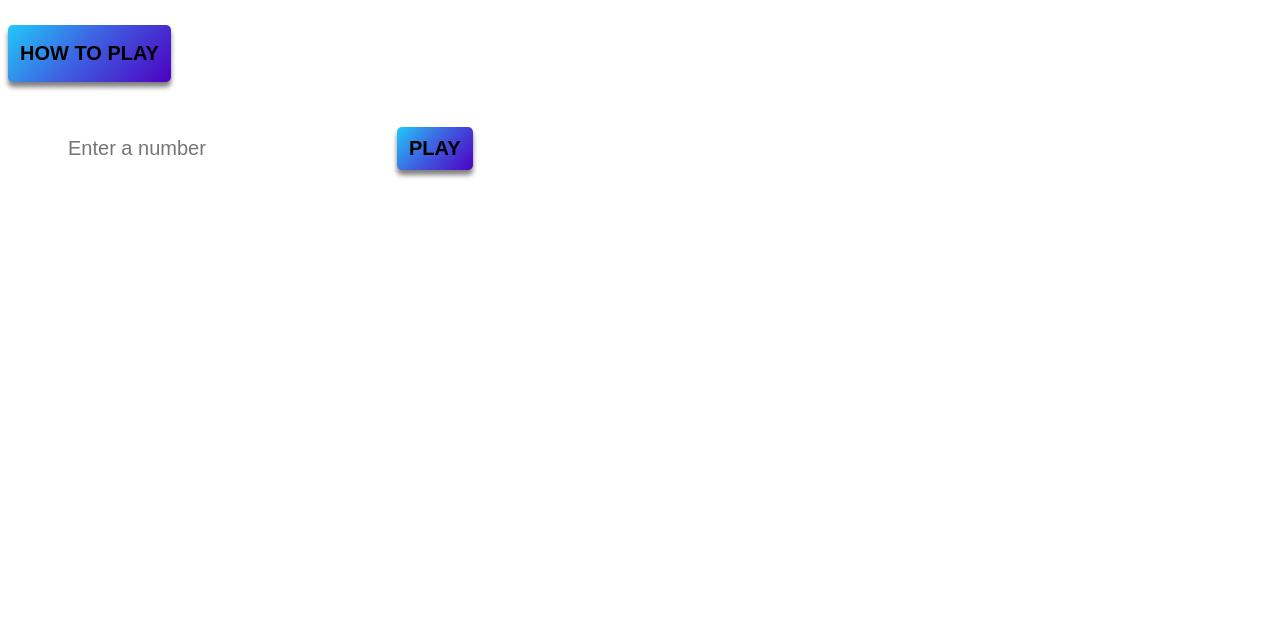
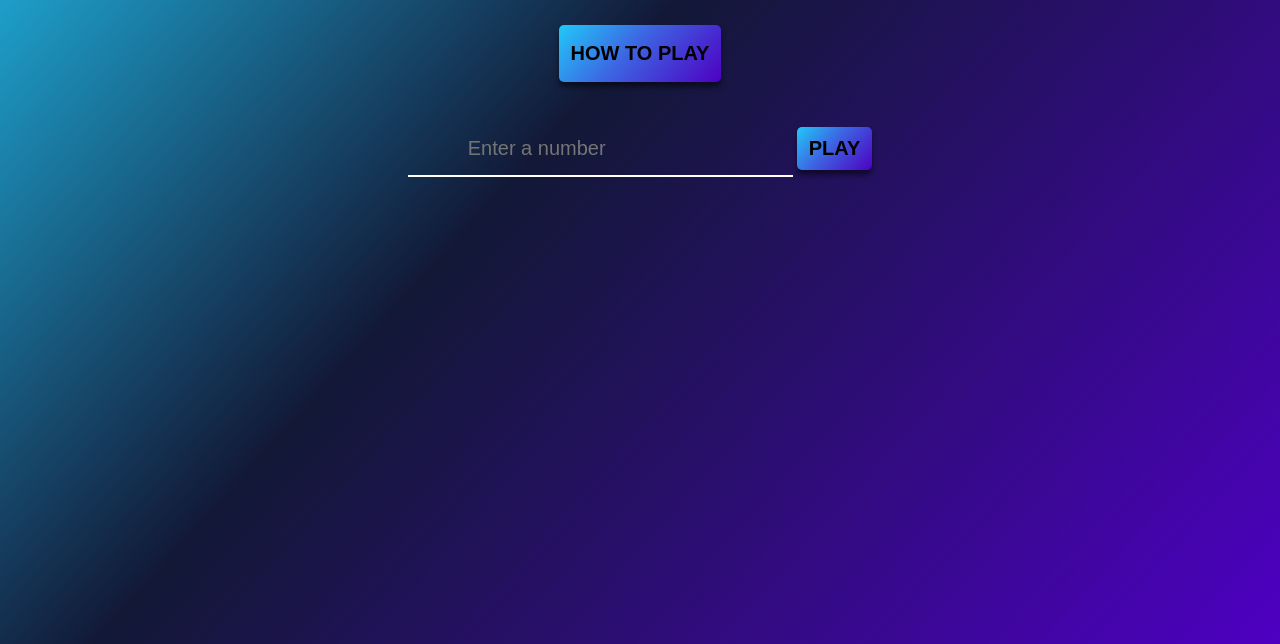
Before and after one commit to Adecom16/Lottery-Game, a plain HTML site: page index.html in a window 1280 px wide. Shown: the part 236-880 px from the top of the page. Before the commit the page ends 800 px from the top, so only its background shows below. Drawn offline with Linux system fonts and the light colour scheme.

Commit message:
Update style.css

```diff
--- a/style.css
+++ b/style.css
@@ -5,14 +5,14 @@ initial-value: 132deg;
 inherits: false;
 }
 
-.diva{
+:root{
     background-image: linear-gradient(
     var(--rotate)
     , #21c9f8, #121836 43%, #4e00c2);
     text-align: center;
     /* width: 100%; */
     height: 110vh;
-    animation: spin 5s linear infinite;
+/*     animation: spin 5s linear infinite; */
     background-repeat: no-repeat;
 }
 
```
